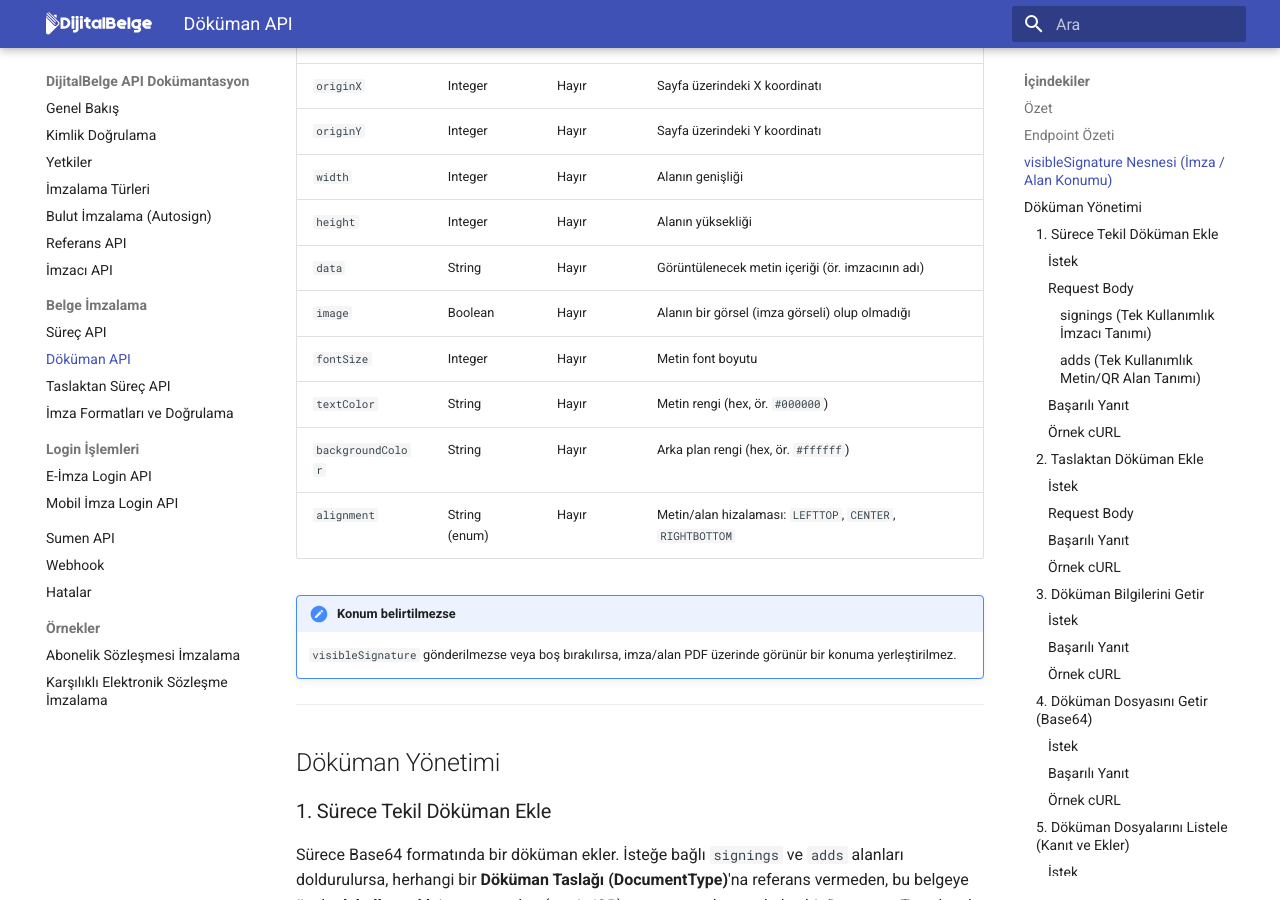
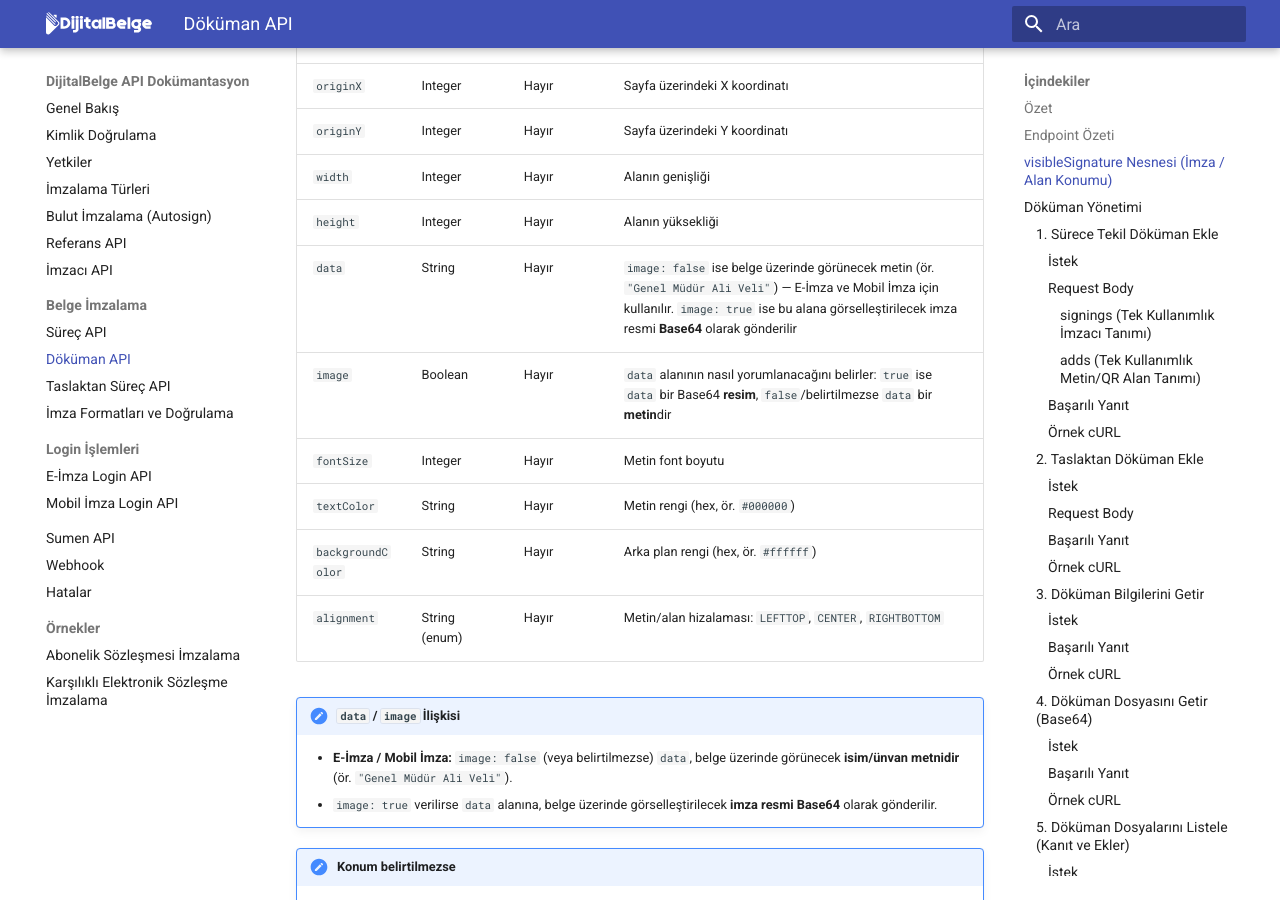
Before and after one commit to sadroalin06/dijitalbelge_dokuman, an MkDocs documentation site: the page built from docs/documents.md, in a window 1280 px wide and 900 px high, scrolled down 2205 px. Built offline with MkDocs 1.6.1 and Material for MkDocs 9.7.7, drawn with Linux system fonts in a browser that asks for light colours.

Commit message:
güncelle

```diff
--- a/docs/documents.md
+++ b/docs/documents.md
@@ -32,7 +32,7 @@ Bu döküman, bir **süreç (process)** içindeki dökümanları ve döküman im
 
 ## `visibleSignature` Nesnesi (İmza / Alan Konumu)
 
-`visibleSignature`, bir imzanın veya metin/QR alanının PDF üzerinde **nerede ve nasıl** görüneceğini tanımlar. Aşağıdaki uç noktalarda kullanılır: [Sürece Tekil Döküman Ekle](#1-surece-tekil-doküman-ekle) (`signings[].visibleSignature`, `adds[].visibleSignature`) ve [Dökümana İmzacı Ekle](#8-dokumana-imzaci-ekle) (`visibleSignature`).
+`visibleSignature`, bir imzanın veya metin/QR alanının PDF üzerinde **nerede ve nasıl** görüneceğini tanımlar. Aşağıdaki uç noktalarda kullanılır: [Sürece Tekil Döküman Ekle](#1-surece-tekil-dokuman-ekle) (`signings[].visibleSignature`, `adds[].visibleSignature`) ve [Dökümana İmzacı Ekle](#8-dokumana-imzac-ekle) (`visibleSignature`).
 
 | Alan | Tip | Zorunlu | Açıklama |
 |------|-----|---------|----------|
@@ -41,12 +41,16 @@ Bu döküman, bir **süreç (process)** içindeki dökümanları ve döküman im
 | `originY` | Integer | Hayır | Sayfa üzerindeki Y koordinatı |
 | `width` | Integer | Hayır | Alanın genişliği |
 | `height` | Integer | Hayır | Alanın yüksekliği |
-| `data` | String | Hayır | Görüntülenecek metin içeriği (ör. imzacının adı) |
-| `image` | Boolean | Hayır | Alanın bir görsel (imza görseli) olup olmadığı |
+| `data` | String | Hayır | `image: false` ise belge üzerinde görünecek metin (ör. `"Genel Müdür Ali Veli"`) — E-İmza ve Mobil İmza için kullanılır. `image: true` ise bu alana görselleştirilecek imza resmi **Base64** olarak gönderilir |
+| `image` | Boolean | Hayır | `data` alanının nasıl yorumlanacağını belirler: `true` ise `data` bir Base64 **resim**, `false`/belirtilmezse `data` bir **metin**dir |
 | `fontSize` | Integer | Hayır | Metin font boyutu |
 | `textColor` | String | Hayır | Metin rengi (hex, ör. `#000000`) |
 | `backgroundColor` | String | Hayır | Arka plan rengi (hex, ör. `#ffffff`) |
 | `alignment` | String (enum) | Hayır | Metin/alan hizalaması: `LEFTTOP`, `CENTER`, `RIGHTBOTTOM` |
+
+!!! note "`data` / `image` İlişkisi"
+    - **E-İmza / Mobil İmza:** `image: false` (veya belirtilmezse) `data`, belge üzerinde görünecek **isim/ünvan metnidir** (ör. `"Genel Müdür Ali Veli"`).
+    - `image: true` verilirse `data` alanına, belge üzerinde görselleştirilecek **imza resmi Base64** olarak gönderilir.
 
 !!! note "Konum belirtilmezse"
     `visibleSignature` gönderilmezse veya boş bırakılırsa, imza/alan PDF üzerinde görünür bir konuma yerleştirilmez.
```
Also changed, not shown: docs/examples/karsilikli-sozlesme-imzalama.md (+2 -2 lines).
